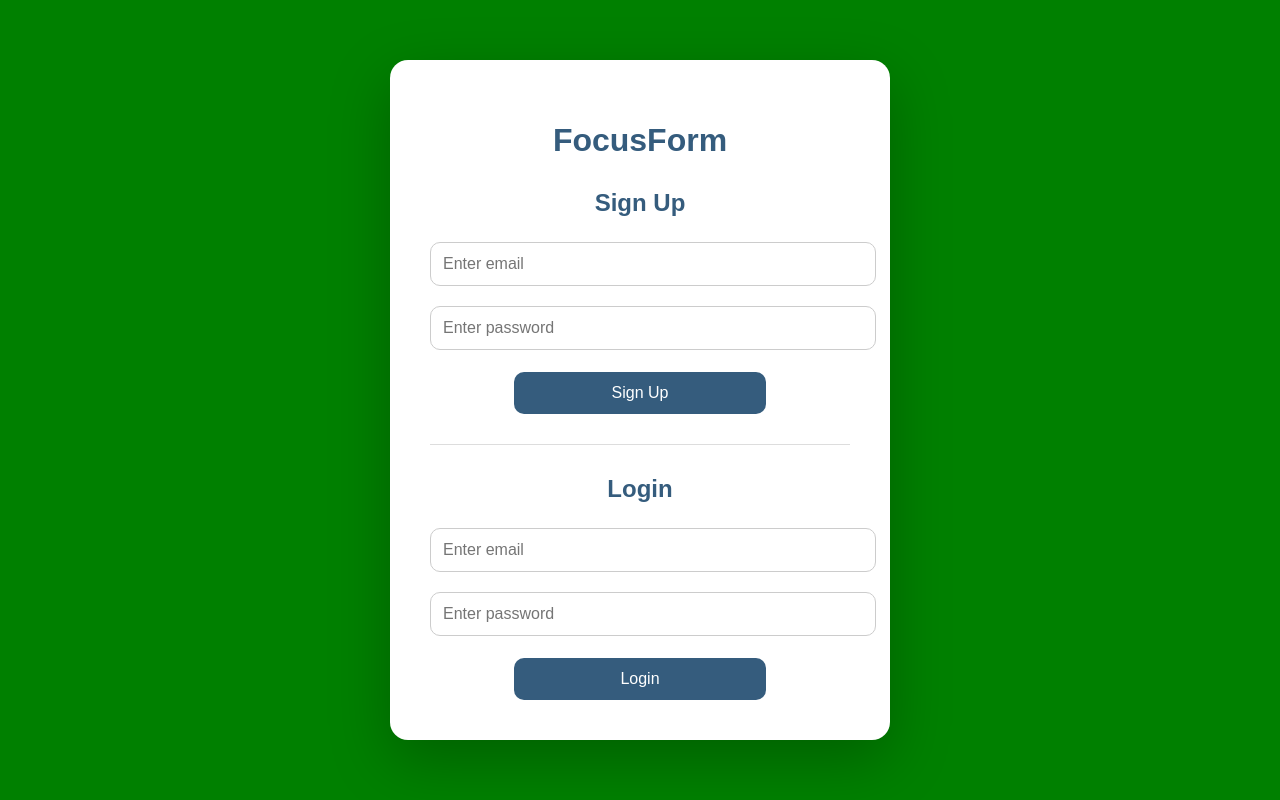
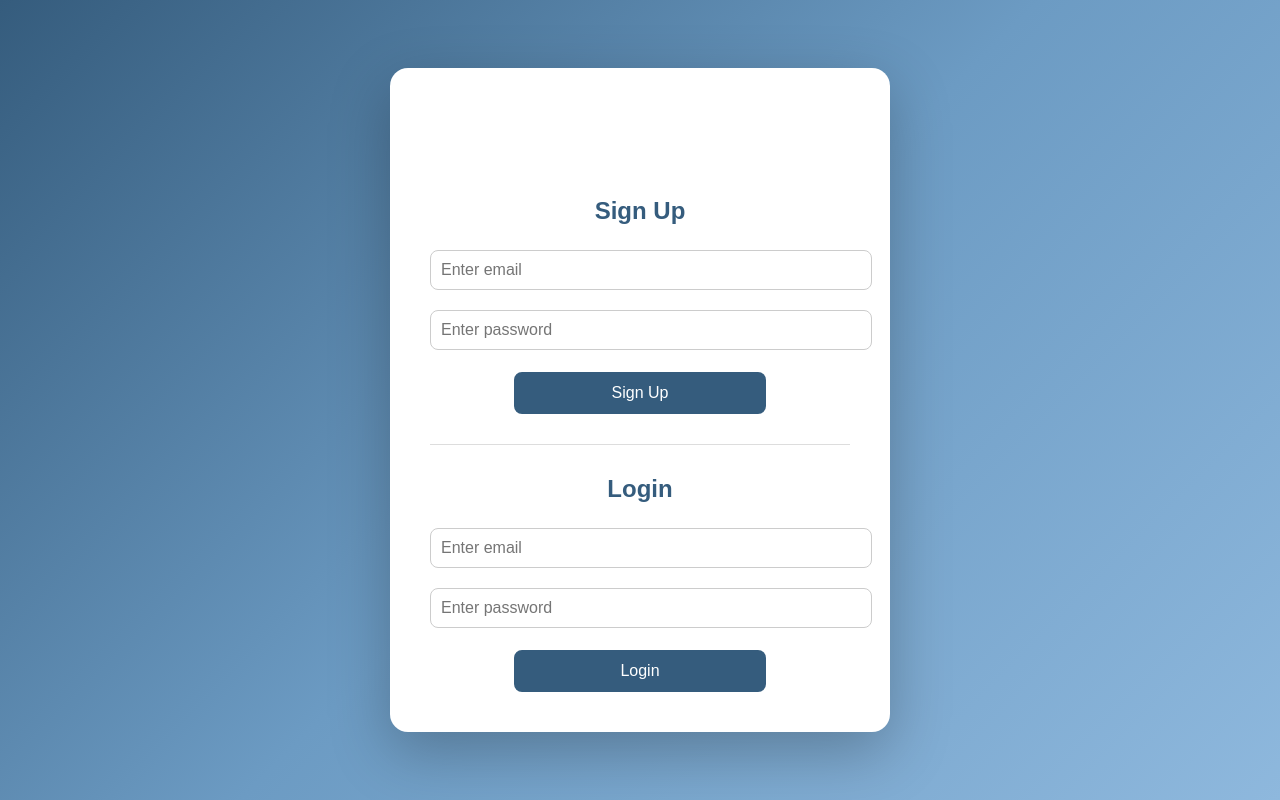
Before and after one commit to FranklinDa-minguez/FocusForm, a React (Create React App) app in the folder client/: page / in a window 1280 px wide. Built offline with nearby package versions, Linux system fonts and the light colour scheme.

Commit message:
Update index.css

```diff
--- a/client/src/index.css
+++ b/client/src/index.css
@@ -71,3 +71,23 @@ button:hover {
   margin: 30px 0;
   border-top: 1px solid #ddd;
 }
+body {
+  background: linear-gradient(135deg, #355C7D, #6C9BC3, #8EB8DD) !important;
+}
+
+h1 {
+  color: white !important;
+}
+
+button {
+  background-color: #355C7D !important;
+  color: white !important;
+  border: none !important;
+  padding: 12px 20px !important;
+  border-radius: 8px !important;
+}
+
+input {
+  padding: 10px !important;
+  border-radius: 8px !important;
+}
```
